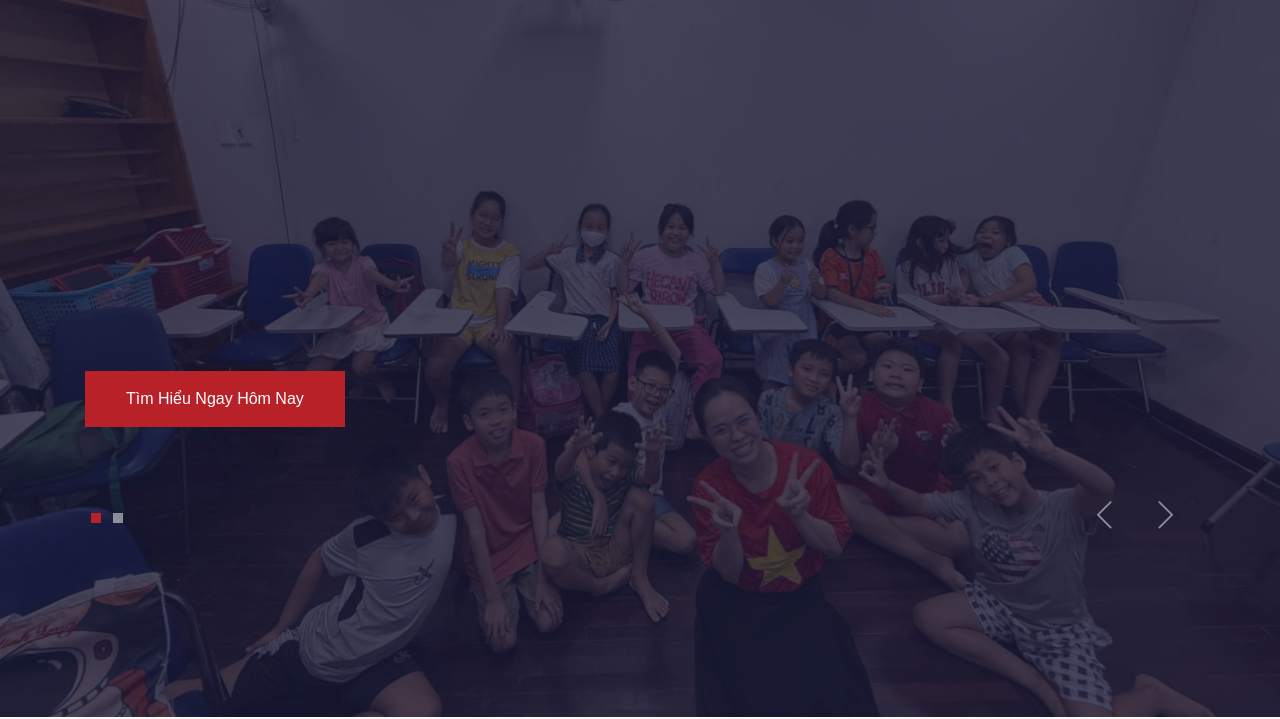
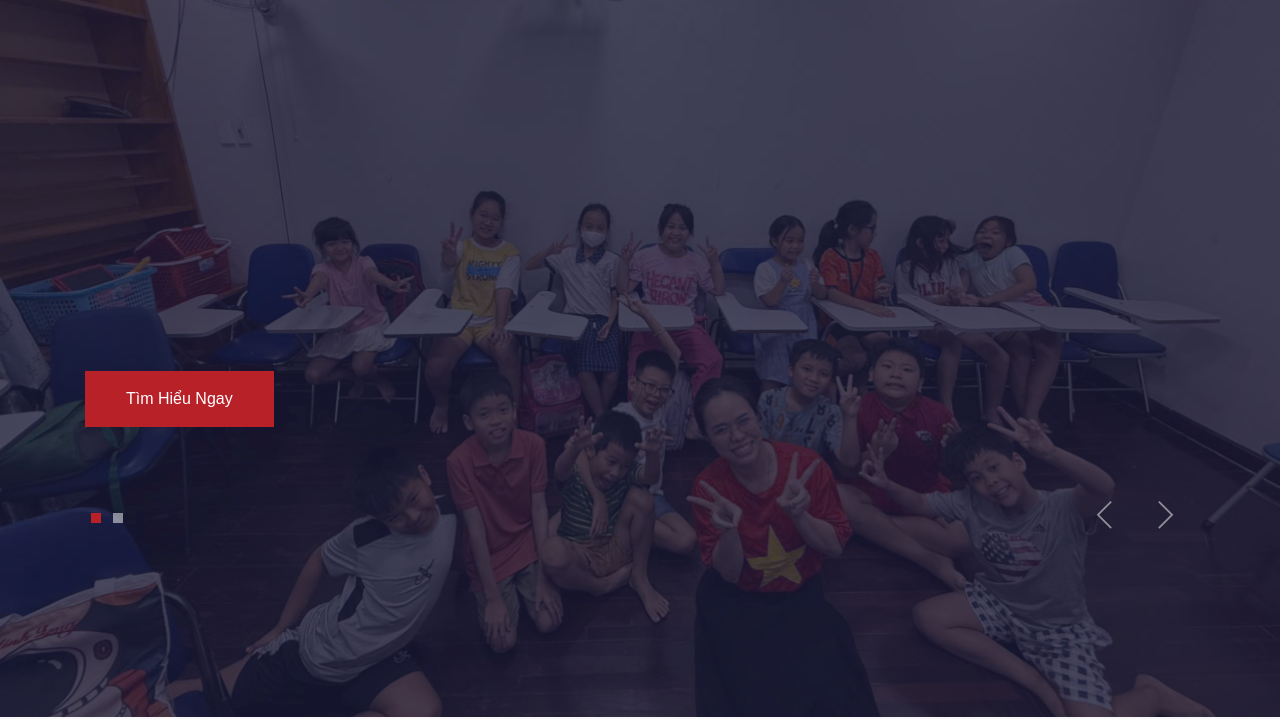
Before and after one commit to hakona311245/happyshine, a plain HTML site: page index.html in a window 1280 px wide. Shown: the part 119-838 px from the top of the page. Drawn offline with Linux system fonts and the light colour scheme; some packages are replaced by stand-ins of ours.

Commit message:
remove text

```diff
--- a/index.html
+++ b/index.html
@@ -167,7 +167,7 @@
           <div class="col-md-8">
             <h1 class="text-white" data-animation-out="fadeOutRight" data-delay-out="5" data-duration-in=".3" data-animation-in="fadeInLeft" data-delay-in=".1">Tương lai tiếng anh của các bé đồng hành cùng Happy Shine</h1>
             <p class="text-muted mb-4" data-animation-out="fadeOutRight" data-delay-out="5" data-duration-in=".3" data-animation-in="fadeInLeft" data-delay-in=".4"></p>
-            <a href="contact.html" class="btn btn-primary" data-animation-out="fadeOutRight" data-delay-out="5" data-duration-in=".3" data-animation-in="fadeInLeft" data-delay-in=".7">Tìm Hiểu Ngay Hôm Nay</a>
+            <a href="contact.html" class="btn btn-primary" data-animation-out="fadeOutRight" data-delay-out="5" data-duration-in=".3" data-animation-in="fadeInLeft" data-delay-in=".7">Tìm Hiểu Ngay</a>
           </div>
         </div>
       </div>
```
